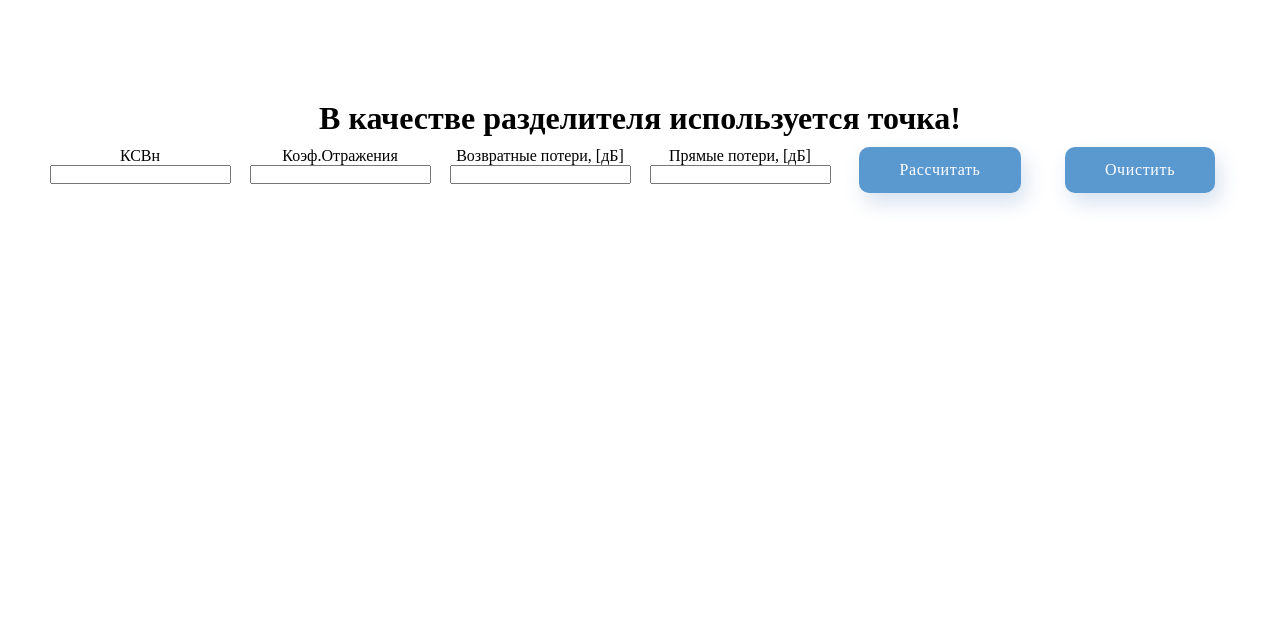
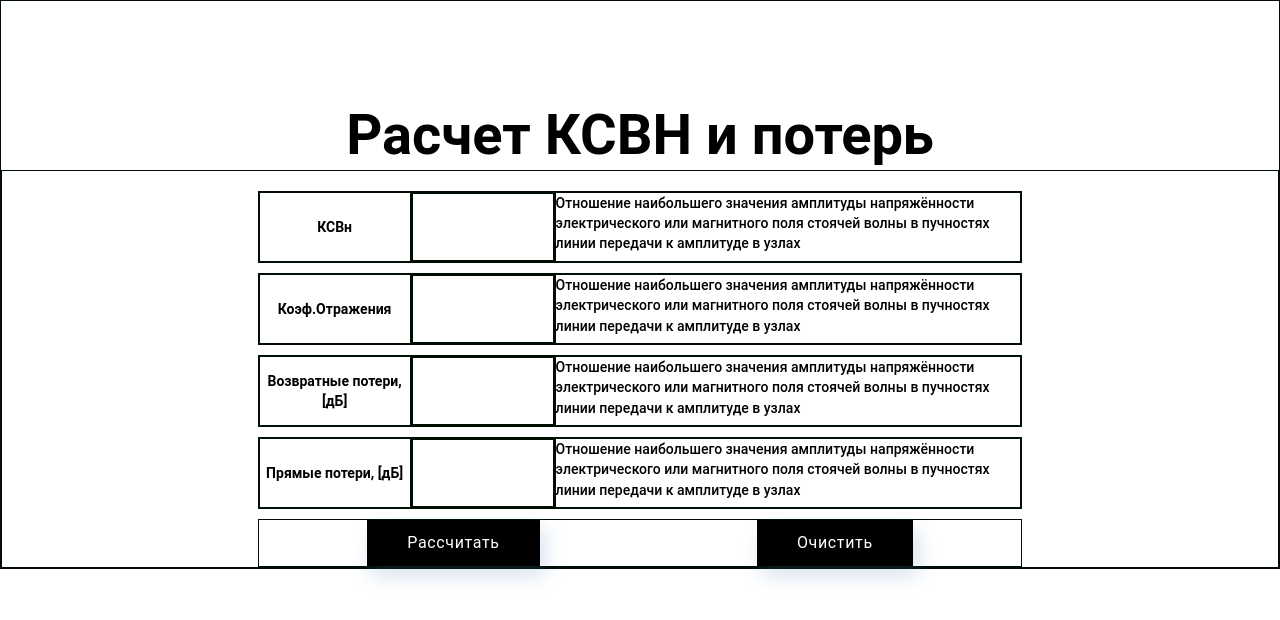
Before and after one commit to Nekregor1/SVV_prod, a plain HTML site: page index.html in a window 1280 px wide. Drawn offline with Linux system fonts and the light colour scheme.

Commit message:
Большая часть сделано, осталось сообщение об ошибке и картинку и парсинг

```diff
--- a/index.html
+++ b/index.html
@@ -1,8 +1,11 @@
 <!DOCTYPE html>
 <html>
+
+
 <head>
     <meta charset="utf-8">
     <title>Калькулятор КСВ</title>
+
     <!-- <link rel="stylesheet" href="style.css"> -->
     <script type="text/javascript">
         var var_SWR = NaN;
@@ -10,199 +13,332 @@
         var var_RL = NaN;
         var var_DL = NaN;
 
-        function readFloat(id){
+
+        function readFloat(id) {
             var new_var = document.getElementById(id).value;
             return parseFloat(new_var);
         }
 
-        function write_answer(id,text){
+        function write_answer(id, text) {
             document.getElementById(id).value = text;
+            document.getElementById(id).disabled = true;
         }
-        function calc(){
+
+        function calc() {
+
             var flag = true;
             var_SWR = readFloat("SWR");
             var_KU = readFloat("KU");
             var_RL = readFloat("RL");
             var_DL = readFloat("DL");
 
-            if ((!isNaN(var_KU)) && (flag==true)){
-                if ((var_KU>1) || (var_KU<0)){
+
+            if ((!isNaN(var_KU)) && (flag == true)) {
+                if ((var_KU > 1) || (var_KU < 0)) {
                     write_answer("SWR", "НЕКОРРЕКТНЫЙ ВВОД!");
                     write_answer("KU", "НЕКОРРЕКТНЫЙ ВВОД!");
                     write_answer("RL", "НЕКОРРЕКТНЫЙ ВВОД!");
                     write_answer("DL", "НЕКОРРЕКТНЫЙ ВВОД!");
-                }
-                else if (var_KU==0){
+                } else if (var_KU == 0) {
                     write_answer("SWR", 1);
                     write_answer("RL", "- \u221E");
                     write_answer("DL", 0);
-                }
-                else if (var_KU==1){
+                } else if (var_KU == 1) {
                     write_answer("SWR", "\u221E");
                     write_answer("RL", 0);
                     write_answer("DL", "- \u221E");
-                }
-                else if ((var_KU<1) && (var_KU>0)){
-                    var_SWR = (1+var_KU)/(1-var_KU);
+                } else if ((var_KU < 1) && (var_KU > 0)) {
+                    var_SWR = (1 + var_KU) / (1 - var_KU);
                     var_RL = 20 * Math.log10(var_KU);
-                    var_DL = 10 * Math.log10(1-var_KU*var_KU);
-                    write_answer("SWR", Math.round(var_SWR*1000)/1000);
-                    write_answer("RL", Math.round(var_RL*1000)/1000);
-                    write_answer("DL", Math.round(var_DL*1000)/1000);
+                    var_DL = 10 * Math.log10(1 - var_KU * var_KU);
+                    write_answer("SWR", Math.round(var_SWR * 1000) / 1000);
+                    write_answer("RL", Math.round(var_RL * 1000) / 1000);
+                    write_answer("DL", Math.round(var_DL * 1000) / 1000);
                 }
                 flag = false;
+                document.getElementById("KU").disabled = true;
 
             }
 
-            if ((!isNaN(var_SWR)) && (flag==true)){
-                if (var_SWR<1){
+            if ((!isNaN(var_SWR)) && (flag == true)) {
+                if (var_SWR < 1) {
                     write_answer("SWR", "НЕКОРРЕКТНЫЙ ВВОД!");
                     write_answer("KU", "НЕКОРРЕКТНЫЙ ВВОД!");
                     write_answer("RL", "НЕКОРРЕКТНЫЙ ВВОД!");
                     write_answer("DL", "НЕКОРРЕКТНЫЙ ВВОД!");
-                }
-                else if (var_SWR==1){
+                } else if (var_SWR == 1) {
                     write_answer("KU", 0);
                     write_answer("RL", "- \u221E");
                     write_answer("DL", 0);
-                }
-                else {
-                    var_KU = (var_SWR - 1)/ (var_SWR + 1);
+                } else {
+                    var_KU = (var_SWR - 1) / (var_SWR + 1);
                     var_RL = 20 * Math.log10(var_KU);
-                    var_DL = 10 * Math.log10(1-var_KU*var_KU);
-                    write_answer("KU", Math.round(var_KU*1000)/1000);
-                    write_answer("RL", Math.round(var_RL*1000)/1000);
-                    write_answer("DL", Math.round(var_DL*1000)/1000);
+                    var_DL = 10 * Math.log10(1 - var_KU * var_KU);
+                    write_answer("KU", Math.round(var_KU * 1000) / 1000);
+                    write_answer("RL", Math.round(var_RL * 1000) / 1000);
+                    write_answer("DL", Math.round(var_DL * 1000) / 1000);
                 }
                 flag = false;
+                document.getElementById("SWR").disabled = true;
             }
 
-            if ((!isNaN(var_RL)) && (flag==true)){
-                if (var_RL>0){
+            if ((!isNaN(var_RL)) && (flag == true)) {
+                if (var_RL > 0) {
                     write_answer("SWR", "НЕКОРРЕКТНЫЙ ВВОД!");
                     write_answer("KU", "НЕКОРРЕКТНЫЙ ВВОД!");
                     write_answer("RL", "НЕКОРРЕКТНЫЙ ВВОД!");
                     write_answer("DL", "НЕКОРРЕКТНЫЙ ВВОД!");
-                }
-                else if (var_RL==0){
+                } else if (var_RL == 0) {
                     write_answer("SWR", "\u221E");
                     write_answer("KU", 1);
                     write_answer("DL", "- \u221E");
-                }
-                else if (var_RL<0){
-                    var_KU = Math.pow(10, var_RL/20);
-                    var_SWR = (1+var_KU)/(1-var_KU);
-                    var_DL = 10 * Math.log10(1-var_KU*var_KU);
-                    write_answer("SWR", Math.round(var_SWR*1000)/1000);
-                    write_answer("KU", Math.round(var_KU*1000)/1000);
-                    write_answer("DL", Math.round(var_DL*1000)/1000);
+                } else if (var_RL < 0) {
+                    var_KU = Math.pow(10, var_RL / 20);
+                    var_SWR = (1 + var_KU) / (1 - var_KU);
+                    var_DL = 10 * Math.log10(1 - var_KU * var_KU);
+                    write_answer("SWR", Math.round(var_SWR * 1000) / 1000);
+                    write_answer("KU", Math.round(var_KU * 1000) / 1000);
+                    write_answer("DL", Math.round(var_DL * 1000) / 1000);
                 }
                 flag = false;
-
+                document.getElementById("RL").disabled = true;
             }
 
-            if ((!isNaN(var_DL))  && (flag==true)){
-                if (var_DL>0){
+            if ((!isNaN(var_DL)) && (flag == true)) {
+                if (var_DL > 0) {
                     write_answer("SWR", "НЕКОРРЕКТНЫЙ ВВОД!");
                     write_answer("KU", "НЕКОРРЕКТНЫЙ ВВОД!");
                     write_answer("RL", "НЕКОРРЕКТНЫЙ ВВОД!");
                     write_answer("DL", "НЕКОРРЕКТНЫЙ ВВОД!");
-                }
-                else if (var_DL==0){
+                } else if (var_DL == 0) {
                     write_answer("KU", 0);
                     write_answer("RL", "- \u221E");
                     write_answer("SWR", 1);
-                }
-                else if (var_DL<0){
-                    var_KU = Math.sqrt(1 - Math.pow(10, var_DL/20));
-                    var_SWR = (1+var_KU)/(1-var_KU);
+                } else if (var_DL < 0) {
+                    var_KU = Math.sqrt(1 - Math.pow(10, var_DL / 20));
+                    var_SWR = (1 + var_KU) / (1 - var_KU);
                     var_RL = 20 * Math.log10(var_KU);
-                    write_answer("SWR", Math.round(var_SWR*1000)/1000);
-                    write_answer("KU", Math.round(var_KU*1000)/1000);
-                    write_answer("RL", Math.round(var_RL*1000)/1000);
+                    write_answer("SWR", Math.round(var_SWR * 1000) / 1000);
+                    write_answer("KU", Math.round(var_KU * 1000) / 1000);
+                    write_answer("RL", Math.round(var_RL * 1000) / 1000);
                 }
                 flag = false;
+                document.getElementById("DL").disabled = true;
             }
         }
 
 
 
-        function refresh(){
+        function refresh() {
             write_answer("SWR", "");
             write_answer("KU", "");
             write_answer("RL", "");
             write_answer("DL", "");
+            document.getElementById("SWR").disabled = false;
+            document.getElementById("KU").disabled = false;
+            document.getElementById("RL").disabled = false;
+            document.getElementById("DL").disabled = false;
         }
-
     </script>
     <style>
-        *{
+        * {
             margin: 0;
             padding: 0;
         }
 
-        .container{
+        .container {
             padding-top: 100px;
             text-align: center;
         }
-        .content{
+
+        .container_header {
+            margin-bottom: 15px;
+            font-size: 28px;
+            line-height: 1.23;
+            font-family: 'Roboto', Arial, sans-serif;
+            font-weight: 600;
+            color: #000;
+            margin: 0;
+            padding: 0;
+            border: 0;
+            box-sizing: content-box;
+        }
+
+        .content {
             padding-top: 10px;
+            padding-left: 20%;
+            padding-right: 20%;
             display: flex;
+            flex-direction: column;
             justify-content: center;
         }
 
-        .card{
-            width: 200px;
+        .card {
+            /* width: 200px; */
+            margin-top: 10px;
+            display: flex;
+            flex-direction: row;
+            justify-content: start;
         }
 
-        /* div{
-            border: 1px solid rgb(11, 235, 59);
-        } */
+        .card_button {
+            /* width: 200px; */
+            margin-top: 10px;
+            display: flex;
+            flex-direction: row;
+            justify-content: space-around;
+        }
 
-        #button{
+        div {
+            border: 1px solid rgb(0, 14, 3);
+        }
+
+        #button {
             font-size: 16px;
             line-height: 26px;
             text-align: center;
             letter-spacing: 0.04em;
+            font-family: 'Roboto', Arial, sans-serif;
             color: #FFFFFF;
-            background: #5A98D0;
+            background: #000000;
             box-shadow: 5px 10px 20px rgba(53, 110, 173, 0.2);
-            border-radius: 10px;
+            /* border-radius: 10px; */
             padding: 10px 40px;
             text-decoration: none;
             display: inline-block;
+            /* margin-left: 10px;
+            margin-right: 10px; */
+        }
+
+        .text {
+            text-align: center;
+            border-width: 0px 0px 1px 0px;
+            border-color: #000000;
+            /* padding: 20px; */
+            /* vertical-align: center; */
+            font-family: 'Roboto', Arial, sans-serif;
+            font-weight: 600;
+            color: #000;
+            width: 150px;
+            font-size: 14px;
+            line-height: 1.45;
+            /* vertical-align: middle; */
+        }
+
+        .description {
+            text-align: left;
+            border-width: 0px 0px 1px 0px;
+            border-color: #000000;
+            /* padding: 20px; */
+            /* vertical-align: center; */
+            font-family: 'Roboto', Arial, sans-serif;
+            font-weight: 500;
+            color: #000;
+            /* width: 150px; */
+            font-size: 14px;
+            line-height: 1.45;
+            /* vertical-align: middle; */
+        }
+
+        input {
+            text-align: center;
+            /* margin: 0 auto; */
+            /* border-width: 0px 0px 1px 1px; */
+            border: 1px solid rgb(0, 14, 3);
+            /* border-color: #000000; */
+            padding: 20px;
+            vertical-align: top;
+            font-family: 'Roboto', Arial, sans-serif;
+            font-weight: 600;
+            color: #000;
+            width: 100px;
+            font-size: 18px;
+            line-height: 1.45;
+        }
+
+        .title_field {
+            display: flex;
+            align-items: center;
+        }
+
+        .input_field {
+            display: flex;
+            align-items: center;
         }
     </style>
 </head>
+
 <body>
     <div class="container">
-    <h1 class="header">В качестве разделителя используется точка!</h1>
+        <div class="container_header">
+            <h1 class="header">Расчет КСВН и потерь</h1>
+        </div>
+
         <div class="content">
             <div class="card">
-            <p class="text" id="text2">КСВн</p>
-            <input type="text" id="SWR">
+                <div class="title_field">
+                    <p class="text">КСВн</p>
+                </div>
+                <div class="input_field">
+                    <input type="field" id="SWR">
+                </div>
+                <div class="desc_field">
+                    <p class="description">
+                        Отношение наибольшего значения амплитуды напряжённости электрического или магнитного поля стоячей волны в пучностях линии передачи к амплитуде в узлах
+                    </p>
+                </div>
             </div>
             <div class="card">
+                <div class="title_field">
                     <p class="text">Коэф.Отражения</p>
-            <input type="text" id="KU">
+                </div>
+                <div class="input_field">
+                    <input type="field" id="KU">
+                </div>
+                <div class="desc_field">
+                    <p class="description">
+                        Отношение наибольшего значения амплитуды напряжённости электрического или магнитного поля стоячей волны в пучностях линии передачи к амплитуде в узлах
+                    </p>
+                </div>
             </div>
             <div class="card">
+                <div class="title_field">
                     <p class="text">Возвратные потери, [дБ]</p>
-            <input type="text" id="RL">
+                </div>
+                <div class="input_field">
+                    <input type="field" id="RL">
+                </div>
+                <div class="desc_field">
+                    <p class="description">
+                        Отношение наибольшего значения амплитуды напряжённости электрического или магнитного поля стоячей волны в пучностях линии передачи к амплитуде в узлах
+                    </p>
+                </div>
             </div>
             <div class="card">
+                <div class="title_field">
                     <p class="text">Прямые потери, [дБ]</p>
-            <input type="text" id="DL">
                 </div>
-        <div class="card">
+                <div class="input_field">
+                    <input type="field" id="DL">
+                </div>
+                <div class="desc_field">
+                    <p class="description">
+                        Отношение наибольшего значения амплитуды напряжённости электрического или магнитного поля стоячей волны в пучностях линии передачи к амплитуде в узлах
+                    </p>
+                </div>
+            </div>
+
+            <div class="card_button">
                 <a href="#" onclick="calc();" id="button">Рассчитать</a>
-        </div>
-        <div class="card">
                 <a href="#" onclick="refresh();" id="button">Очистить</a>
             </div>
+            <!-- <div class="card">
+
+            </div> -->
         </div>
     </div>
 
 
 </body>
+
 </html>
```
Also changed, not shown: WhatsApp Image 2021-05-10 at 20.35.04.jpeg (added). Lines whose indentation alone changed are shown as unchanged.
